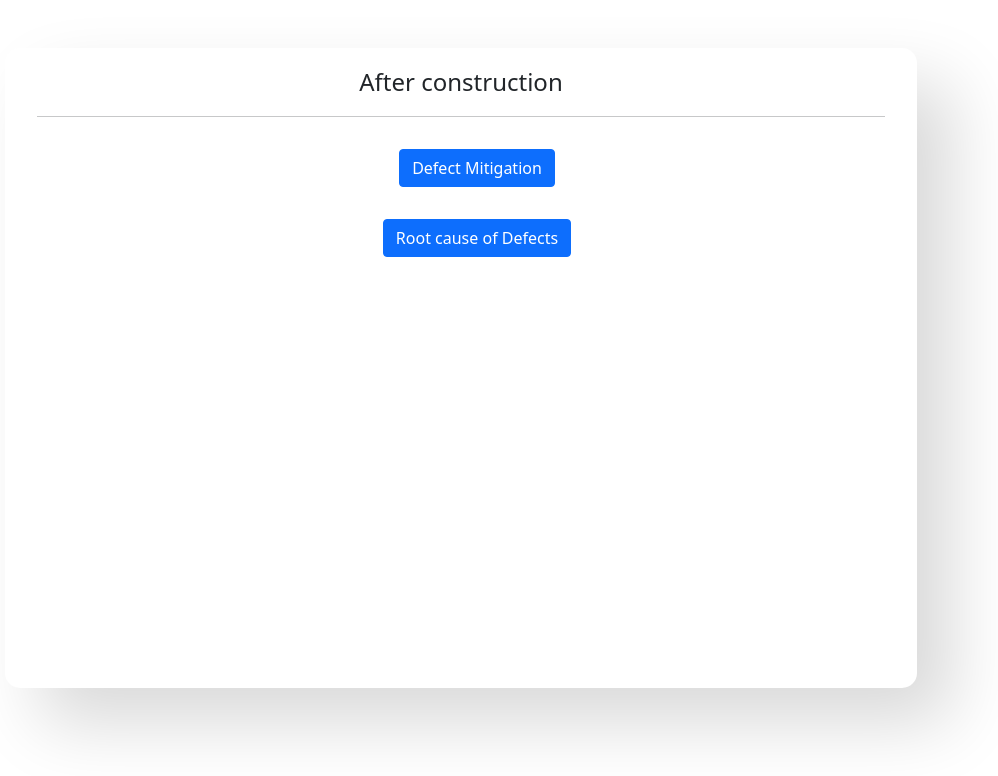
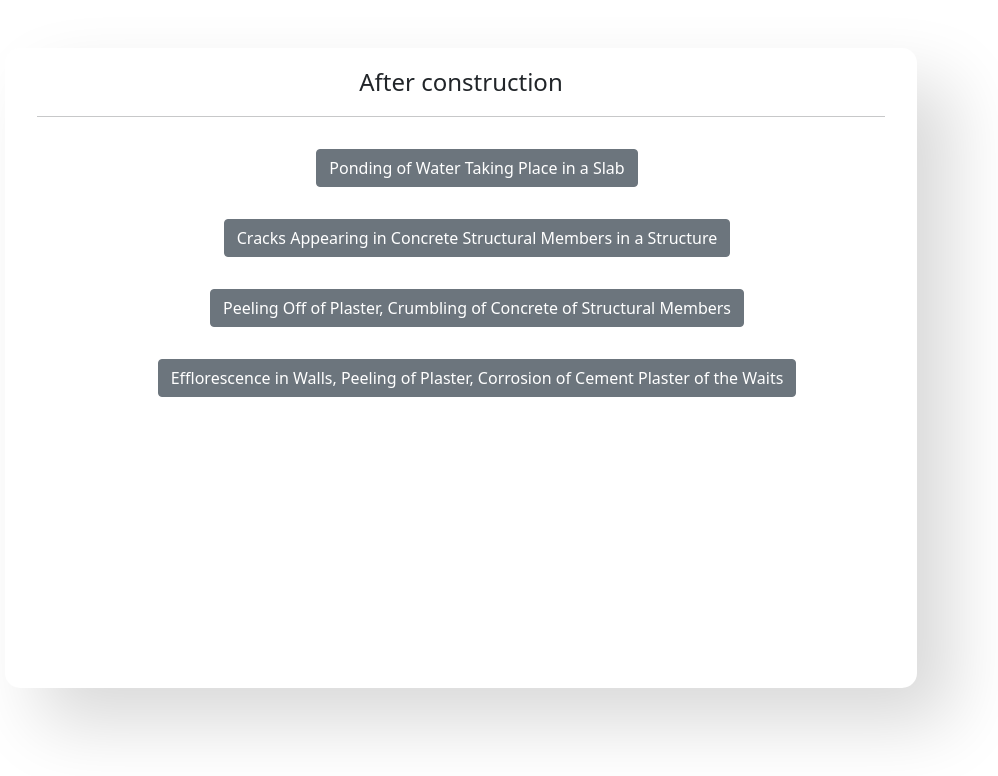
Before and after one commit to parikhmrishi/GLS, a React (Create React App) app: page /selection/after-construction in a window 1280 px wide. Shown: the top 776 px of the page, without its empty margins (179-1177 px from the left). Built offline with nearby package versions, Linux system fonts and the light colour scheme.

Commit message:
added after construction

```diff
--- a/src/App.js
+++ b/src/App.js
@@ -6,6 +6,10 @@ import Procurement from "./pages/procurememt";
 import AfterConstruction from "./pages/after-construction";
 import DuringConstruction from "./pages/during-construction";
 import InManagement from "./pages/in-management";
+import Ponding from "./pages/ponding";
+import Cracks from "./pages/cracks";
+import Peeling from "./pages/peeling";
+import Efflorescence from "./pages/efflorescence";
 
 function App() {
   return (
@@ -18,7 +22,30 @@ function App() {
           <Route
             path="/selection/after-construction"
             component={AfterConstruction}
-          />
+          >
+            <Route
+              exact
+              path="/selection/after-construction"
+              component={AfterConstruction}
+            ></Route>
+            <Route
+              path="/selection/after-construction/ponding"
+              component={Ponding}
+            />
+            <Route
+              path="/selection/after-construction/cracks"
+              component={Cracks}
+            />
+            <Route
+              path="/selection/after-construction/peeling"
+              component={Peeling}
+            />
+            <Route
+              path="/selection/after-construction/efflorescence"
+              component={Efflorescence}
+            />
+          </Route>
+
           <Route
             path="/selection/during-construction"
             component={DuringConstruction}
--- a/src/index.css
+++ b/src/index.css
@@ -22,10 +22,21 @@ body {
   text-align: center;
 }
 
+.text {
+  text-align: center;
+  position: relative;
+  top: 50%;
+  transform: translateY(-50%);
+}
+
 .align-center {
   display: flex;
   align-items: center;
   justify-content: center;
+}
+
+.height-80vh {
+  height: 80vh;
 }
 
 .height-80vh {
--- a/src/pages/after-construction/index.jsx
+++ b/src/pages/after-construction/index.jsx
@@ -1,7 +1,9 @@
 import React from "react";
+import { useHistory } from "react-router-dom";
 import "./index.css";
 
 const AfterConstruction = () => {
+  const history = useHistory();
   return (
     <>
       <div className="container align-center height-80vh mt-5">
@@ -10,9 +12,44 @@ const AfterConstruction = () => {
           <hr />
           <div className="content">
             <ul type="none">
-              <li className="btn btn-primary">Defect Mitigation</li>
+              <li
+                className="btn btn-secondary"
+                onClick={() =>
+                  history.push("/selection/after-construction/ponding")
+                }
+              >
+                Ponding of Water Taking Place in a Slab
+              </li>
               <br />
-              <li className="btn btn-primary">Root cause of Defects</li>
+              <li
+                className="btn btn-secondary"
+                onClick={() =>
+                  history.push("/selection/after-construction/cracks")
+                }
+              >
+                Cracks Appearing in Concrete Structural Members in a Structure
+              </li>
+              <br />
+              <li
+                className="btn btn-secondary"
+                onClick={() =>
+                  history.push("/selection/after-construction/peeling")
+                }
+              >
+                Peeling Off of Plaster, Crumbling of Concrete of Structural
+                Members
+              </li>
+              <br />
+              <li
+                className="btn btn-secondary"
+                onClick={() =>
+                  history.push("/selection/after-construction/efflorescence")
+                }
+              >
+                Efflorescence in Walls, Peeling of Plaster, Corrosion of Cement
+                Plaster of the Waits
+              </li>
+              <br />
             </ul>
           </div>
         </div>
--- /dev/null
+++ b/src/pages/cracks/index.jsx
@@ -0,0 +1,22 @@
+import React from "react";
+import "./index.css";
+
+const Cracks = () => {
+  return (
+    <>
+      <div className="container align-center height-80vh mt-5">
+        <div className="neu-card ">
+          <div className="text">
+            The reinforcement detailing in the structural members of concrete
+            should be correctly provided as a precaution. If the cracks are
+            detected, proper safeguards should be taken with the expert advice.
+            In any case, cracks should be properly sealed so that corrosion of
+            reinforcement inside does not occur.
+          </div>
+        </div>
+      </div>
+    </>
+  );
+};
+
+export default Cracks;
--- /dev/null
+++ b/src/pages/efflorescence/index.jsx
@@ -0,0 +1,21 @@
+import React from "react";
+import "./index.css";
+
+const Efflorescence = () => {
+  return (
+    <>
+      <div className="container align-center height-80vh mt-5">
+        <div className="neu-card ">
+          <div className="text">
+            Efflorescence may be due to seepage in the walls. The seepage in the
+            walls should be arrested. Portions, where plaster has peeled off,
+            should be replastered. Wall portions where plaster has lost its
+            strength may be subject to guniting or may be reconstructed.
+          </div>
+        </div>
+      </div>
+    </>
+  );
+};
+
+export default Efflorescence;
--- /dev/null
+++ b/src/pages/peeling/index.jsx
@@ -0,0 +1,21 @@
+import React from "react";
+import "./index.css";
+
+const Peeling = () => {
+  return (
+    <>
+      <div className="container align-center height-80vh mt-5">
+        <div className="neu-card ">
+          <div className="text">
+            Plastering of the surface should be redone in the area where the
+            peeling off has taken place. Fresh cover concrete from where
+            crumbling of concrete has taken place in the structural elements
+            should be provided.
+          </div>
+        </div>
+      </div>
+    </>
+  );
+};
+
+export default Peeling;
--- /dev/null
+++ b/src/pages/ponding/index.jsx
@@ -0,0 +1,21 @@
+import React from "react";
+import "./index.css";
+
+const Ponding = () => {
+  return (
+    <>
+      <div className="container align-center height-80vh mt-5">
+        <div className="neu-card ">
+          <div className="text">
+            The effect of ponding may be due to,insufficient slope provided in
+            the slab. This may create problems while washing floors. If ponding
+            takes place in the topmost slab, it may be even more troublesome in
+            the rainy season.
+          </div>
+        </div>
+      </div>
+    </>
+  );
+};
+
+export default Ponding;
```
Also changed, not shown: src/pages/cracks/index.css (added), src/pages/efflorescence/index.css (added), src/pages/peeling/index.css (added), src/pages/ponding/index.css (added).
